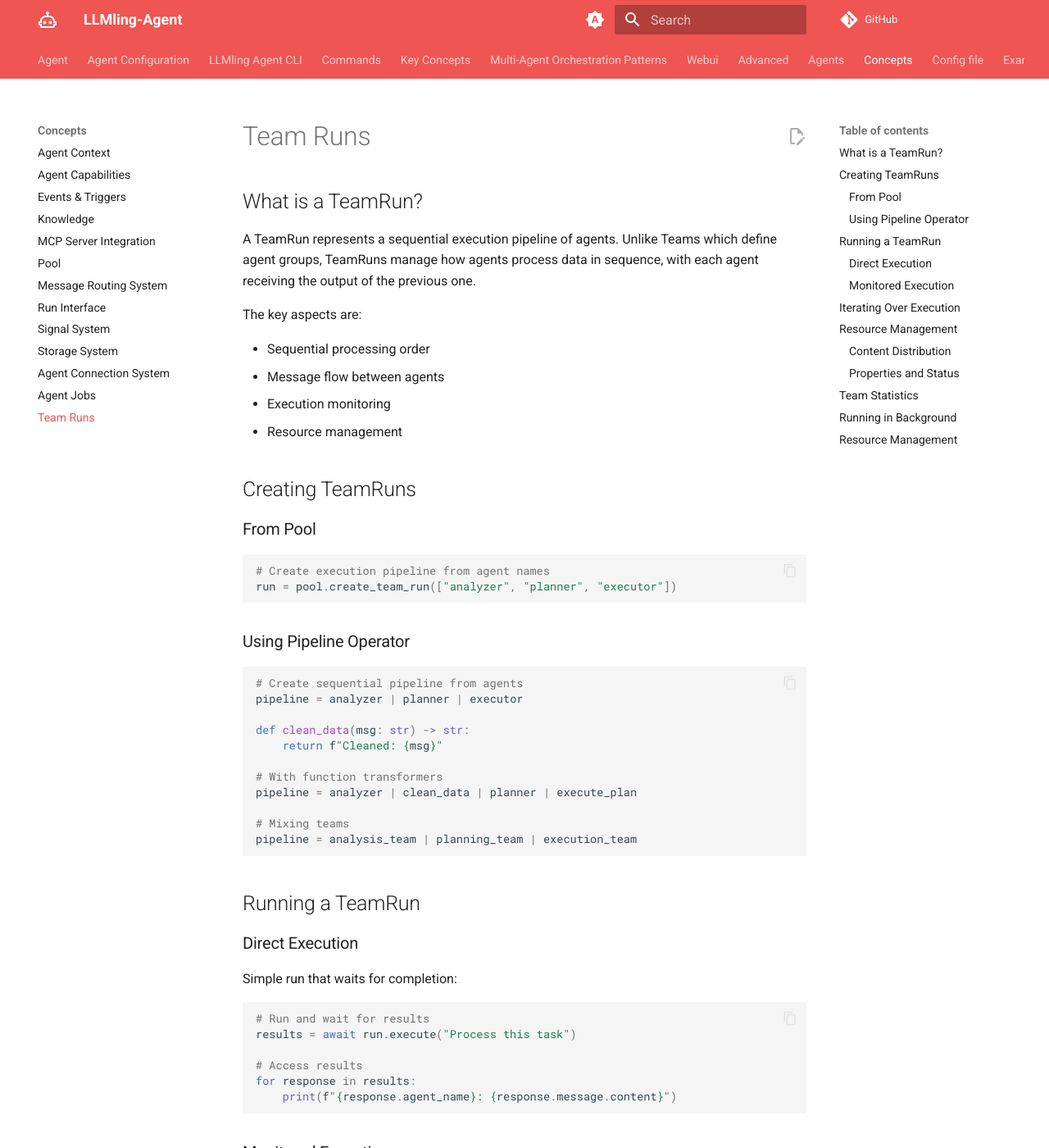
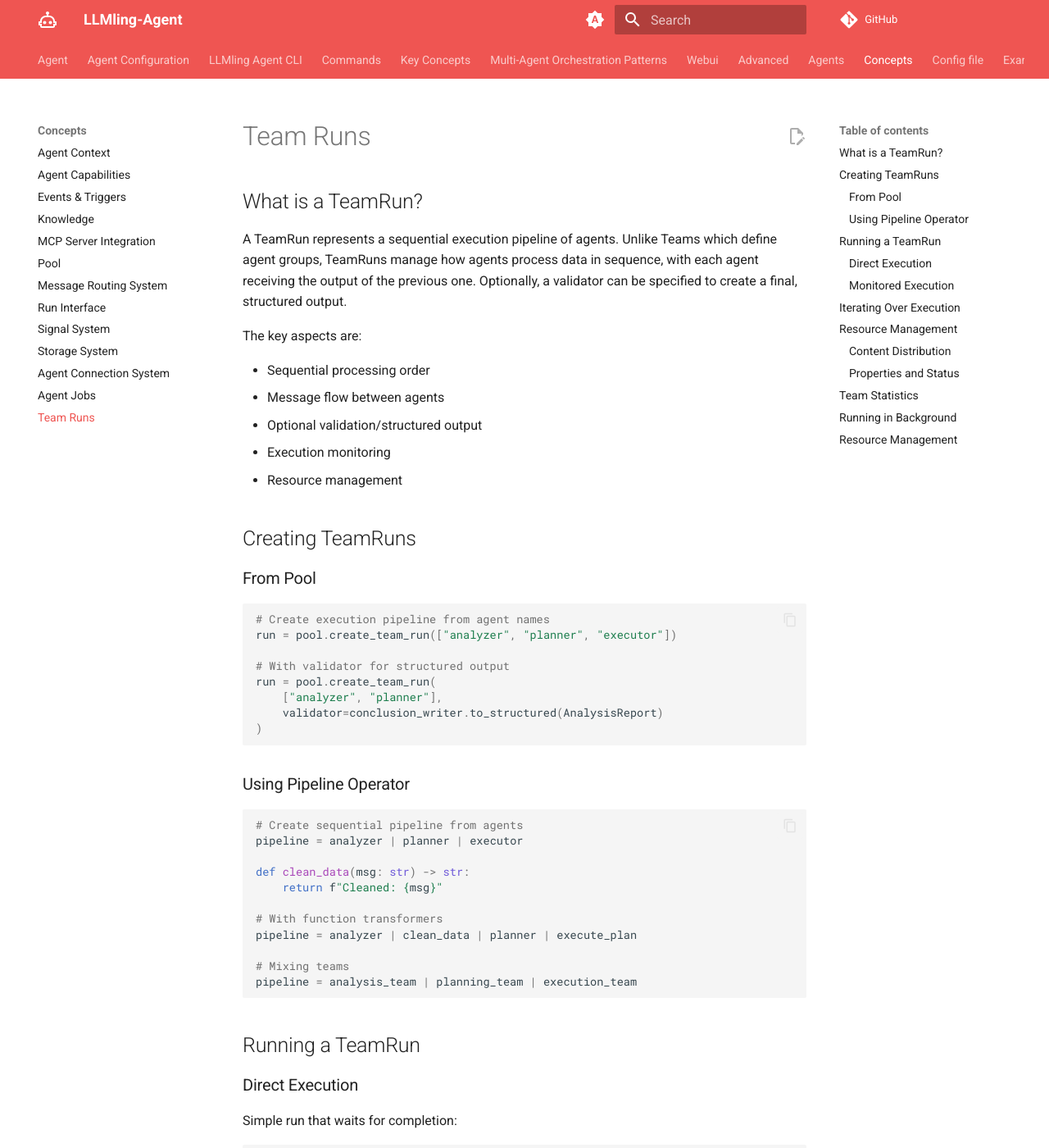
Before and after one commit to uk0/llmling-agent, an MkDocs documentation site: the page built from docs/concepts/team_run.md, in a window 1280 px wide and 1400 px high. Shown: the whole window at 82% size. Built offline with MkDocs 1.6.1 and Material for MkDocs 9.7.7, drawn with Linux system fonts in a browser that asks for light colours; comment, search, counter and statistics services are not loaded.

Commit message:
chore: bit more TeamRun work

````diff
--- a/docs/concepts/team_run.md
+++ b/docs/concepts/team_run.md
@@ -2,12 +2,15 @@
 
 ## What is a TeamRun?
 
-A TeamRun represents a sequential execution pipeline of agents. Unlike Teams which define agent groups, TeamRuns manage how agents process data in sequence, with each agent receiving the output of the previous one.
+A TeamRun represents a sequential execution pipeline of agents. Unlike Teams which define agent groups,
+TeamRuns manage how agents process data in sequence, with each agent receiving the output of the previous one.
+Optionally, a validator can be specified to create a final, structured output.
 
 The key aspects are:
 
 - Sequential processing order
 - Message flow between agents
+- Optional validation/structured output
 - Execution monitoring
 - Resource management
 
@@ -18,6 +21,12 @@
 ```python
 # Create execution pipeline from agent names
 run = pool.create_team_run(["analyzer", "planner", "executor"])
+
+# With validator for structured output
+run = pool.create_team_run(
+    ["analyzer", "planner"],
+    validator=conclusion_writer.to_structured(AnalysisReport)
+)
 ```
 
 ### Using Pipeline Operator
@@ -92,6 +101,8 @@
                 print(f"❌ {item.agent_name}: {item.error}")
                 break
 ```
+
+
 
 ## Resource Management
 
````
Also changed, not shown: 2 other files.
